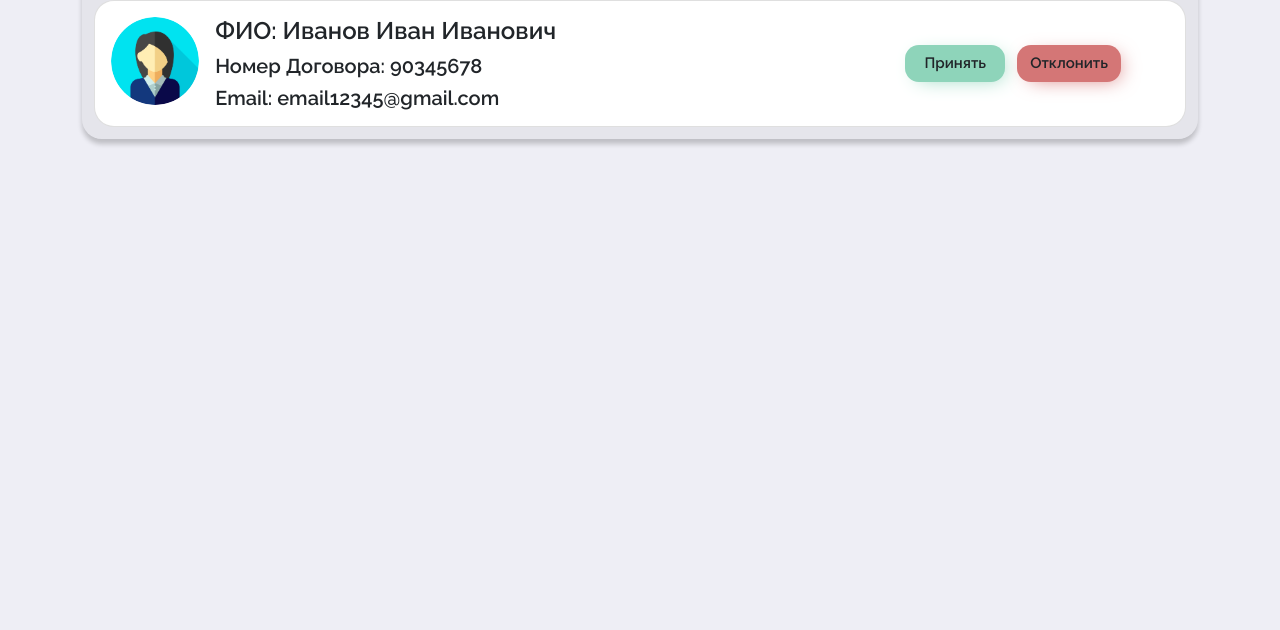
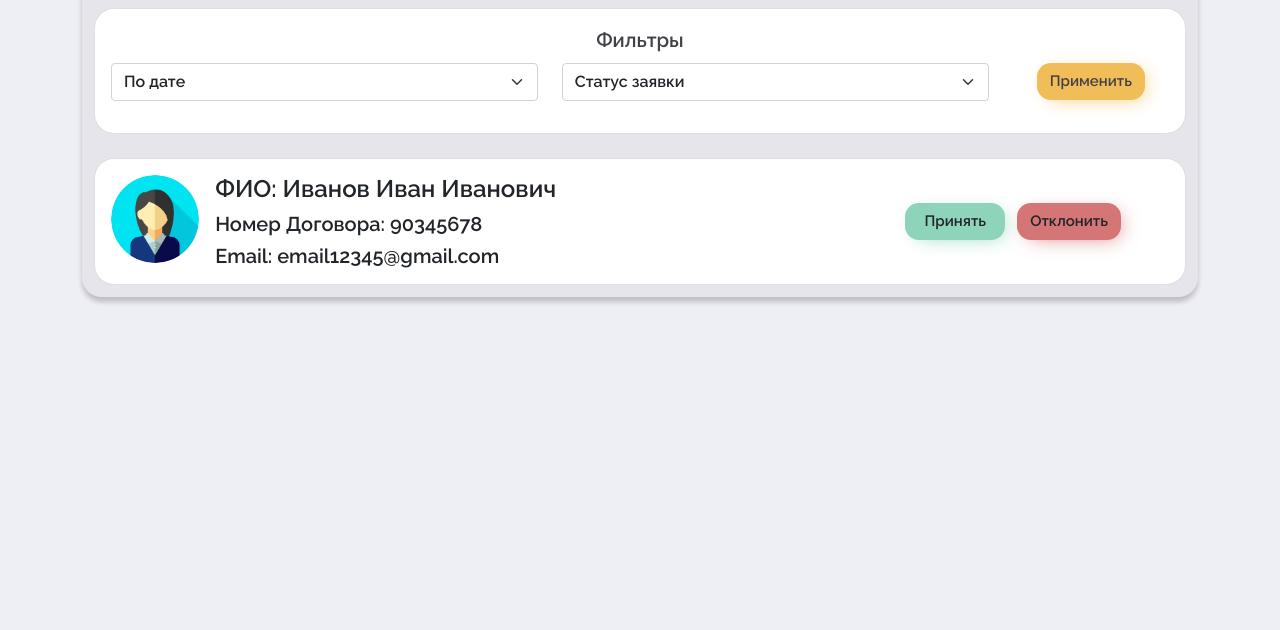
Before and after one commit to Dim-ulik/TimeFlow-frontend, a plain HTML site: page adminPanel/adminApplicationWeb.html in a window 1280 px wide. Shown: the part 170-800 px from the top of the page. Drawn offline with Linux system fonts and the light colour scheme.

Commit message:
add filtres

```diff
--- a/adminPanel/adminApplicationWeb.html
+++ b/adminPanel/adminApplicationWeb.html
@@ -53,10 +53,36 @@
 
     <div class="container mt-5">
         <div class="container" id="container">
-            <div class="header">Заявки с WEB:</div>
+            <div class="header">Заявки составителей:</div>
+            <div class="card filtration mt-3">
+                <div class="card-body text-center">
+                    <div class="message mb-2">
+                        Фильтры
+                    </div>
+                    <div class="row">
+                        <div class="mb-3 col-lg-5 col-md-4 col-sm-12">
+                            <select class="form-select">
+                                <option selected disabled>По дате</option>
+                                <option value="1">Сначала новые</option>
+                                <option value="2">Сначала старые</option>
+                            </select>
+                        </div>
+                        <div class="mb-3 col-lg-5 col-md-4 col-sm-12">
+                            <select class="form-select" >
+                                <option selected disabled>Статус заявки</option>
+                                <option value="1">Окрыта</option>
+                                <option value="2">Закрыта</option>
+                            </select>
+                        </div>
+                        <div class="mb-3 col-lg-2 col-md-4 col-sm-12">
+                            <button type="button" class="btn time-flow-button">Применить</button>
+                        </div>
+                    </div>
+                </div>
+            </div>
             <!-- template карточки пользователя - если пол мужской - ставим изображение man.png
              а если пол женский - woman.png-->
-            <div class="card application mt-2" id="card-template">
+            <div class="card application mt-4" id="card-template">
                 <div class="card-body">
                     <div class="container">
                         <div class="row">
--- a/adminPanel/adminApplicationWebStyles.css
+++ b/adminPanel/adminApplicationWebStyles.css
@@ -108,3 +108,9 @@ body {
     font-size: 30px;
     text-align: center;
 }
+
+.message {
+    color: #424147;
+    /*цвет текста*/
+    font-size: 20px;
+}
--- a/adminPanel/adminUsersListStyles.css
+++ b/adminPanel/adminUsersListStyles.css
@@ -48,13 +48,17 @@ body {
     transform: scale(95%);
 }
 
+.header {
+    font-size: 30px;
+    text-align: center;
+}
+
 .message {
     color: #424147;
     /*цвет текста*/
-    font-size: 30px;
+    font-size: 20px;
 
 }
-
 .card {
     border-radius: 20px;
 }
```
